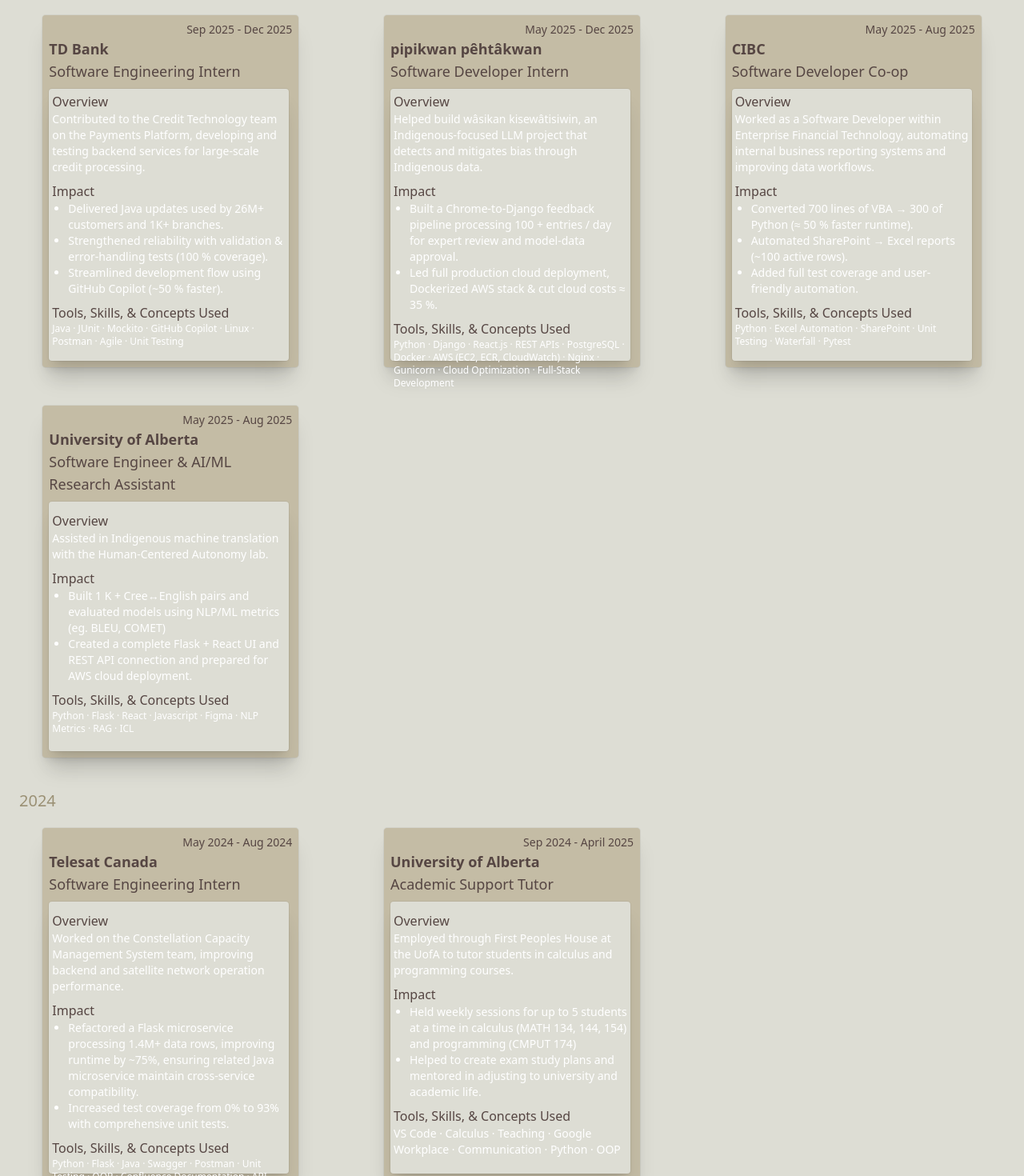
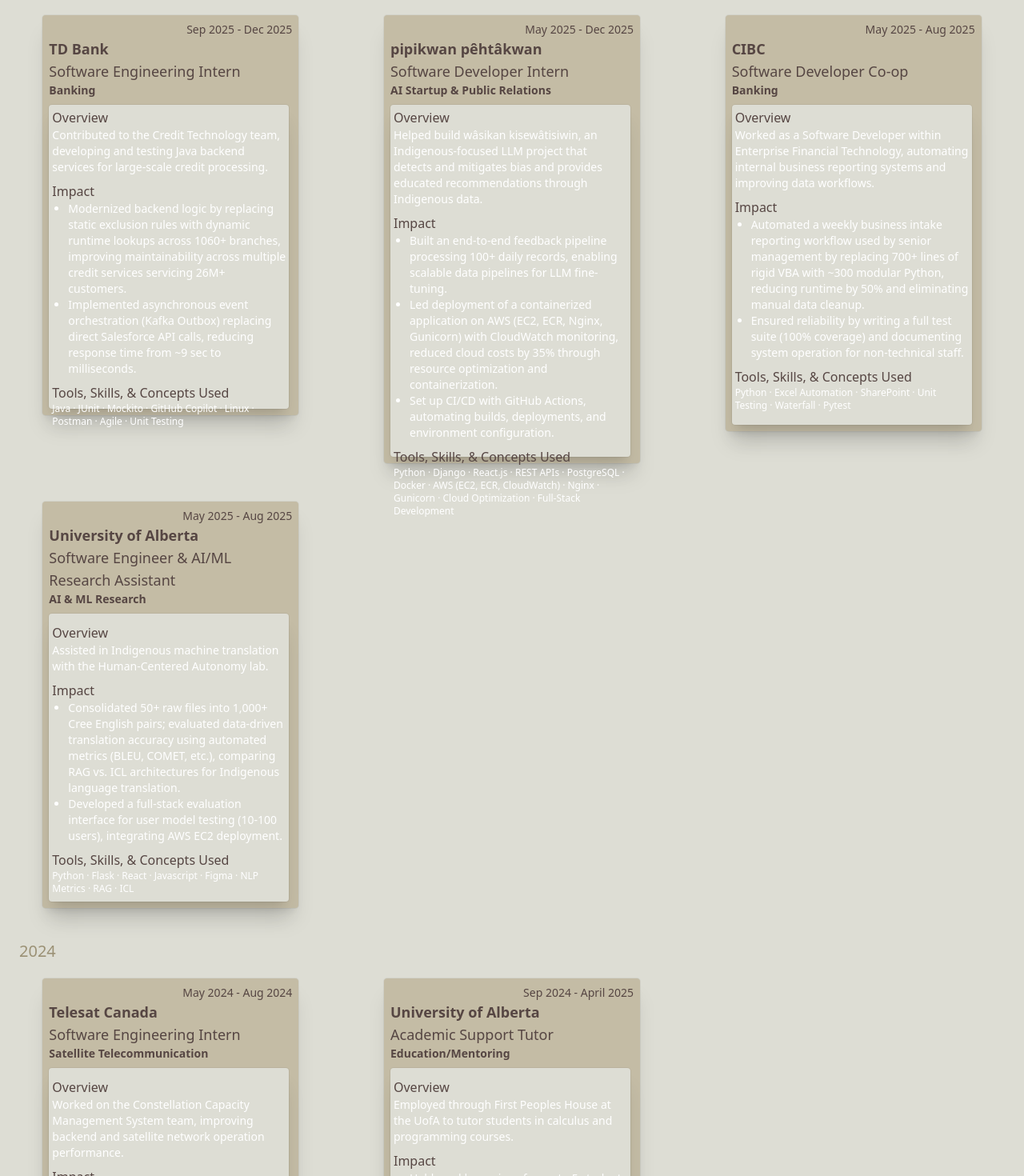
Before and after one commit to lndslpn/personal-portfolio, a React (Vite) app: page / in a window 1280 px wide. Shown: the part 3400-4870 px from the top of the page at 80% size. Built offline with nearby package versions, Linux system fonts and the light colour scheme; a web font is replaced by a local one.

Commit message:
finishing touches

```diff
--- a/src/sections/Experience.jsx
+++ b/src/sections/Experience.jsx
@@ -97,71 +97,79 @@
 
       {/*Experience boxes*/}
       <p className="mt-10 text-xl text-left font-inria text-tantxt">2025</p>
-      <div className="mt-5 grid grid-cols-1 gap-12 sm:grid-cols-1 md:grid-cols-2 lg:grid-cols-3 place-items-center">
-        <div className="rounded bg-imagebrdr shadow-xl ring-1 ring-black/5 p-2 h-110 w-80 shadow-sm transition-transform duration-200 ease-out hover:-translate-y-1 hover:shadow-md">
+      <div className="mt-5 grid grid-cols-1 gap-12 sm:grid-cols-1 md:grid-cols-2 lg:grid-cols-3 items-start justify-items-center">
+        <div className="rounded bg-imagebrdr shadow-xl ring-1 ring-black/5 p-2 h-125 w-80 shadow-sm transition-transform duration-200 ease-out hover:-translate-y-1 hover:shadow-md">
           <p className="text-sm text-right font-inria text-browntxt">Sep 2025 - Dec 2025</p>
           <p className="text-lg font-bold text-left font-inria text-browntxt">TD Bank</p>
           <p className="text-lg text-left font-inria text-browntxt">Software Engineering Intern</p>
-          <div className="mt-2 rounded bg-background shadow-xl ring-1 ring-black/5 p-1 h-85 w-75">
+          <p className="text-sm font-bold text-left font-inria text-browntxt">Banking</p>
+          <div className="mt-2 rounded bg-background shadow-xl ring-1 ring-black/5 p-1 h-95 w-75">
             <p className="text-md text-left font-inria text-browntxt">Overview</p>
-            <p className="text-sm text-left font-inria text-white">Contributed to the Credit Technology team on the Payments Platform, developing and testing backend services for large-scale credit processing.</p>
+            <p className="text-sm text-left font-inria text-white">Contributed to the Credit Technology team, developing and testing Java backend services for large-scale credit processing.</p>
             <p className="mt-2 text-md text-left font-inria text-browntxt">Impact</p>
             <ul className="list-disc text-left pl-5 text-sm font-inria text-white">
-                  <li>Delivered Java updates used by 26M+ customers and 1K+ branches.</li>
-                  <li>Strengthened reliability with validation & error-handling tests (100 % coverage).</li>
-                  <li>Streamlined development flow using GitHub Copilot (~50 % faster).</li>
+                  <li>Modernized backend logic by replacing static exclusion rules with dynamic runtime lookups across 1060+ branches,
+                  improving maintainability across multiple credit services servicing 26M+ customers.</li>
+                  <li>Implemented asynchronous event orchestration (Kafka Outbox) replacing direct Salesforce API calls, reducing
+                  response time from ~9 sec to milliseconds.</li>
             </ul>
             <p className="mt-2 text-md text-left font-inria text-browntxt">Tools, Skills, & Concepts Used</p>
             <p className="text-xs text-left font-inria text-white">Java · JUnit · Mockito · GitHub Copilot · Linux · Postman · Agile · Unit Testing</p>
           </div>
         </div>
 
-        <div className="rounded bg-imagebrdr shadow-xl ring-1 ring-black/5 p-2 h-110 w-80 shadow-sm transition-transform duration-200 ease-out hover:-translate-y-1 hover:shadow-md">
+        <div className="rounded bg-imagebrdr shadow-xl ring-1 ring-black/5 p-2 h-140 w-80 shadow-sm transition-transform duration-200 ease-out hover:-translate-y-1 hover:shadow-md">
           <p className="text-sm text-right font-inria text-browntxt">May 2025 - Dec 2025</p>
           <p className="text-lg font-bold text-left font-inria text-browntxt">pipikwan pêhtâkwan</p>
           <p className="text-lg text-left font-inria text-browntxt">Software Developer Intern</p>
-            <div className="mt-2 rounded bg-background shadow-xl ring-1 ring-black/5 p-1 h-85 w-75">
+          <p className="text-sm font-bold text-left font-inria text-browntxt">AI Startup & Public Relations</p>
+            <div className="mt-2 rounded bg-background shadow-xl ring-1 ring-black/5 p-1 h-110 w-75">
               <p className="text-md text-left font-inria text-browntxt">Overview</p>
-              <p className="text-sm text-left font-inria text-white">Helped build wâsikan kisewâtisiwin, an Indigenous-focused LLM project that detects and mitigates bias through Indigenous data.</p>
+              <p className="text-sm text-left font-inria text-white">Helped build wâsikan kisewâtisiwin, an Indigenous-focused LLM project that detects and mitigates bias and provides educated recommendations through Indigenous data.</p>
               <p className="mt-2 text-md text-left font-inria text-browntxt">Impact</p>
               <ul className="list-disc text-left pl-5 text-sm font-inria text-white">
-                    <li>Built a Chrome-to-Django feedback pipeline processing 100 + entries / day for expert review and model-data approval.</li>
-                    <li>Led full production cloud deployment, Dockerized AWS stack & cut cloud costs ≈ 35 %.</li>
+                    <li>Built an end-to-end feedback pipeline processing 100+ daily records, enabling scalable data pipelines for LLM fine-tuning.</li>
+                    <li>Led deployment of a containerized application on AWS (EC2, ECR, Nginx, Gunicorn) with CloudWatch monitoring,
+                    reduced cloud costs by 35% through resource optimization and containerization.</li>
+                    <li>Set up CI/CD with GitHub Actions, automating builds, deployments, and environment configuration.</li>
               </ul>
               <p className="mt-2 text-md text-left font-inria text-browntxt">Tools, Skills, & Concepts Used</p>
               <p className="text-xs text-left font-inria text-white">Python · Django · React.js · REST APIs · PostgreSQL · Docker · AWS (EC2, ECR, CloudWatch) · Nginx · Gunicorn · Cloud Optimization · Full-Stack Development</p>
             </div>
           </div>
 
-        <div className="rounded bg-imagebrdr shadow-xl ring-1 ring-black/5 p-2 h-110 w-80 shadow-sm transition-transform duration-200 ease-out hover:-translate-y-1 hover:shadow-md">
+        <div className="rounded bg-imagebrdr shadow-xl ring-1 ring-black/5 p-2 h-130 w-80 shadow-sm transition-transform duration-200 ease-out hover:-translate-y-1 hover:shadow-md">
           <p className="text-sm text-right font-inria text-browntxt">May 2025 - Aug 2025</p>
           <p className="text-lg font-bold text-left font-inria text-browntxt">CIBC</p>
           <p className="text-lg text-left font-inria text-browntxt">Software Developer Co-op</p>
-            <div className="mt-2 rounded bg-background shadow-xl ring-1 ring-black/5 p-1 h-85 w-75">
+          <p className="text-sm font-bold text-left font-inria text-browntxt">Banking</p>
+            <div className="mt-2 rounded bg-background shadow-xl ring-1 ring-black/5 p-1 h-100 w-75">
               <p className="text-md text-left font-inria text-browntxt">Overview</p>
               <p className="text-sm text-left font-inria text-white">Worked as a Software Developer within Enterprise Financial Technology, automating internal business reporting systems and improving data workflows.</p>
               <p className="mt-2 text-md text-left font-inria text-browntxt">Impact</p>
               <ul className="list-disc text-left pl-5 text-sm font-inria text-white">
-                    <li>Converted 700 lines of VBA → 300 of Python (≈ 50 % faster runtime).</li>
-                    <li>Automated SharePoint → Excel reports (~100 active rows).</li>
-                    <li>Added full test coverage and user-friendly automation.</li>
+                    <li>Automated a weekly business intake reporting workflow used by senior management by replacing 700+ lines of rigid VBA
+                    with ~300 modular Python, reducing runtime by 50% and eliminating manual data cleanup.</li>
+                    <li>Ensured reliability by writing a full test suite (100% coverage) and documenting system operation for non-technical staff.</li>
               </ul>
               <p className="mt-2 text-md text-left font-inria text-browntxt">Tools, Skills, & Concepts Used</p>
               <p className="text-xs text-left font-inria text-white">Python · Excel Automation · SharePoint · Unit Testing · Waterfall · Pytest</p>
             </div>
         </div>
 
-        <div className="rounded bg-imagebrdr shadow-xl ring-1 ring-black/5 p-2 h-110 w-80 shadow-sm transition-transform duration-200 ease-out hover:-translate-y-1 hover:shadow-md">
+        <div className="rounded bg-imagebrdr shadow-xl ring-1 ring-black/5 p-2 h-127 w-80 shadow-sm transition-transform duration-200 ease-out hover:-translate-y-1 hover:shadow-md">
           <p className="text-sm text-right font-inria text-browntxt">May 2025 - Aug 2025</p>
           <p className="text-lg font-bold text-left font-inria text-browntxt">University of Alberta</p>
           <p className="text-lg text-left font-inria text-browntxt">Software Engineer & AI/ML Research Assistant</p>
-          <div className="mt-2 rounded bg-background shadow-xl ring-1 ring-black/5 p-1 h-78 w-75">
+          <p className="text-sm font-bold text-left font-inria text-browntxt">AI & ML Research</p>
+          <div className="mt-2 rounded bg-background shadow-xl ring-1 ring-black/5 p-1 h-90 w-75">
               <p className="mt-2 text-md text-left font-inria text-browntxt">Overview</p>
               <p className="text-sm text-left font-inria text-white">Assisted in Indigenous machine translation with the Human-Centered Autonomy lab.</p>
               <p className="mt-2 text-md text-left font-inria text-browntxt">Impact</p>
               <ul className="list-disc text-left pl-5 text-sm font-inria text-white">
-                    <li>Built 1 K + Cree↔English pairs and evaluated models using NLP/ML metrics (eg. BLEU, COMET)</li>
-                    <li>Created a complete Flask + React UI and REST API connection and prepared for AWS cloud deployment.</li>
+                    <li>Consolidated 50+ raw files into 1,000+ Cree English pairs; evaluated data-driven translation accuracy using automated
+                    metrics (BLEU, COMET, etc.), comparing RAG vs. ICL architectures for Indigenous language translation.</li>
+                    <li>Developed a full-stack evaluation interface for user model testing (10-100 users), integrating AWS EC2 deployment.</li>
               </ul>
               <p className="mt-2 text-md text-left font-inria text-browntxt">Tools, Skills, & Concepts Used</p>
               <p className="text-xs text-left font-inria text-white">Python · Flask · React · Javascript · Figma · NLP Metrics · RAG · ICL</p>
@@ -170,27 +178,31 @@
       </div>
 
       <p className="mt-10 text-xl text-left font-inria text-tantxt">2024</p>
-      <div className="mt-5 grid grid-cols-1 gap-12 sm:grid-cols-1 lg:grid-cols-3 place-items-center">
-      <div className="rounded bg-imagebrdr shadow-xl ring-1 ring-black/5 p-2 h-110 w-80 shadow-sm transition-transform duration-200 ease-out hover:-translate-y-1 hover:shadow-md">
+      <div className="mt-5 grid grid-cols-1 gap-12 sm:grid-cols-1 lg:grid-cols-3 items-start justify-items-center">
+      <div className="rounded bg-imagebrdr shadow-xl ring-1 ring-black/5 p-2 h-130 w-80 shadow-sm transition-transform duration-200 ease-out hover:-translate-y-1 hover:shadow-md">
       <p className="text-sm text-right font-inria text-browntxt">May 2024 - Aug 2024</p>
           <p className="text-lg font-bold text-left font-inria text-browntxt">Telesat Canada</p>
           <p className="text-lg text-left font-inria text-browntxt">Software Engineering Intern</p>
-            <div className="mt-2 rounded bg-background shadow-xl ring-1 ring-black/5 p-1 h-85 w-75">
+          <p className="text-sm font-bold text-left font-inria text-browntxt">Satellite Telecommunication</p>
+            <div className="mt-2 rounded bg-background shadow-xl ring-1 ring-black/5 p-1 h-100 w-75">
               <p className="mt-2 text-md text-left font-inria text-browntxt">Overview</p>
               <p className="text-sm text-left font-inria text-white">Worked on the Constellation Capacity Management System team, improving backend and satellite network operation performance.</p>
               <p className="mt-2 text-md text-left font-inria text-browntxt">Impact</p>
               <ul className="list-disc text-left pl-5 text-sm font-inria text-white">
-                    <li>Refactored a Flask microservice processing 1.4M+ data rows, improving runtime by ~75%, ensuring related Java microservice maintain cross-service compatibility.</li>
-                    <li>Increased test coverage from 0% to 93% with comprehensive unit tests.</li>
+                    <li>Refactored a microservice (REST API) processing 1.4M+ data rows by removing ~75% deprecated logic,
+                    introducing parallel data processing, and integrating 300K+ new satellite location rows.</li>
+                    <li>Developed unit tests (0% to 93% coverage) and ensured consistent API behavior with a related Java microservice,
+                    improving reliability and fault tolerance across services.</li>
               </ul>
               <p className="mt-2 text-md text-left font-inria text-browntxt">Tools, Skills, & Concepts Used</p>
               <p className="text-xs text-left font-inria text-white">Python · Flask · Java · Swagger · Postman · Unit Testing · OOP · Confluence Documentation · API Development</p>
             </div>
         </div>
-        <div className="rounded bg-imagebrdr shadow-xl ring-1 ring-black/5 p-2 h-110 w-80 shadow-sm transition-transform duration-200 ease-out hover:-translate-y-1 hover:shadow-md">
+        <div className="rounded bg-imagebrdr shadow-xl ring-1 ring-black/5 p-2 h-115 w-80 shadow-sm transition-transform duration-200 ease-out hover:-translate-y-1 hover:shadow-md">
           <p className="text-sm text-right font-inria text-browntxt">Sep 2024 - April 2025</p>
           <p className="text-lg font-bold text-left font-inria text-browntxt">University of Alberta</p>
           <p className="text-lg text-left font-inria text-browntxt">Academic Support Tutor</p>
+          <p className="text-sm font-bold text-left font-inria text-browntxt">Education/Mentoring</p>
             <div className="mt-2 rounded bg-background shadow-xl ring-1 ring-black/5 p-1 h-85 w-75">
               <p className="mt-2 text-md text-left font-inria text-browntxt">Overview</p>
               <p className="text-sm text-left font-inria text-white">Employed through First Peoples House at the UofA to tutor students in calculus and programming courses.</p>
@@ -206,11 +218,12 @@
       </div>
 
       <p className="mt-10 text-xl text-left font-inria text-tantxt">2023</p>
-      <div className="mt-5 grid grid-cols-1 gap-12 sm:grid-cols-1 lg:grid-cols-3 place-items-center">
-      <div className="rounded bg-imagebrdr shadow-xl ring-1 ring-black/5 p-2 h-110 w-80 shadow-sm transition-transform duration-200 ease-out hover:-translate-y-1 hover:shadow-md">
+      <div className="mt-5 grid grid-cols-1 gap-12 sm:grid-cols-1 lg:grid-cols-3 items-start justify-items-center">
+      <div className="rounded bg-imagebrdr shadow-xl ring-1 ring-black/5 p-2 h-115 w-80 shadow-sm transition-transform duration-200 ease-out hover:-translate-y-1 hover:shadow-md">
           <p className="text-sm text-right font-inria text-browntxt">May 2023 - Dec 2023</p>
           <p className="text-lg font-bold text-left font-inria text-browntxt">ATB Financial</p>
           <p className="text-md text-left font-inria text-browntxt"> Indigenous Inclusion & Partnerships Intern</p>
+          <p className="text-sm font-bold text-left font-inria text-browntxt">Banking</p>
             <div className="mt-2 rounded bg-background shadow-xl ring-1 ring-black/5 p-1 h-85 w-75">
               <p className="mt-2 text-md text-left font-inria text-browntxt">Overview</p>
               <p className="text-sm text-left font-inria text-white">Worked under the Entrepreneurial Growth team to develop several Financial Literacy modules for local Indigenous Communities.</p>
--- a/src/sections/Projects.jsx
+++ b/src/sections/Projects.jsx
@@ -69,7 +69,7 @@
       </div>
 
       {/*Coming Soon*/}
-      <div className="mt-10 w-100 rounded bg-imagebrdr ring-1 ring-black/5 p-6 shadow-md place-items-center">
+      <div className="mt-10 w-75 rounded bg-imagebrdr ring-1 ring-black/5 p-6 shadow-md place-items-center">
         <p className="mt-1 text-2xl text-center font-inria text-browntxt">
           COMING SOON
         </p>
```
Also changed, not shown: src/sections/Contact.jsx (+24 -0 lines), src/assets/email.png (added).
